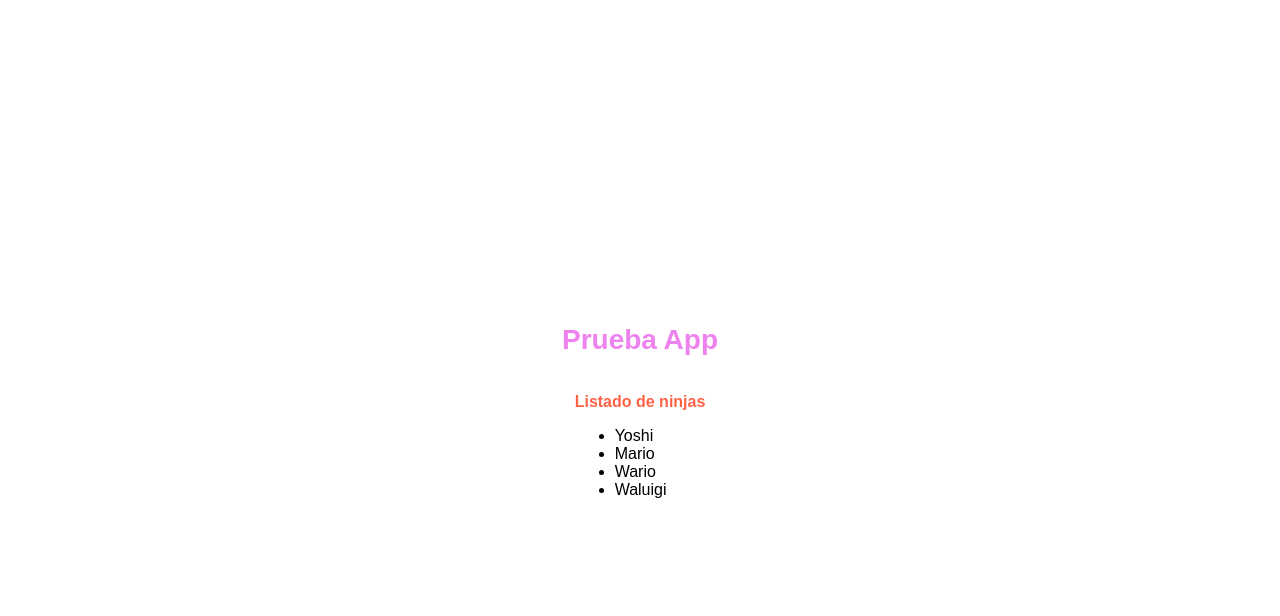
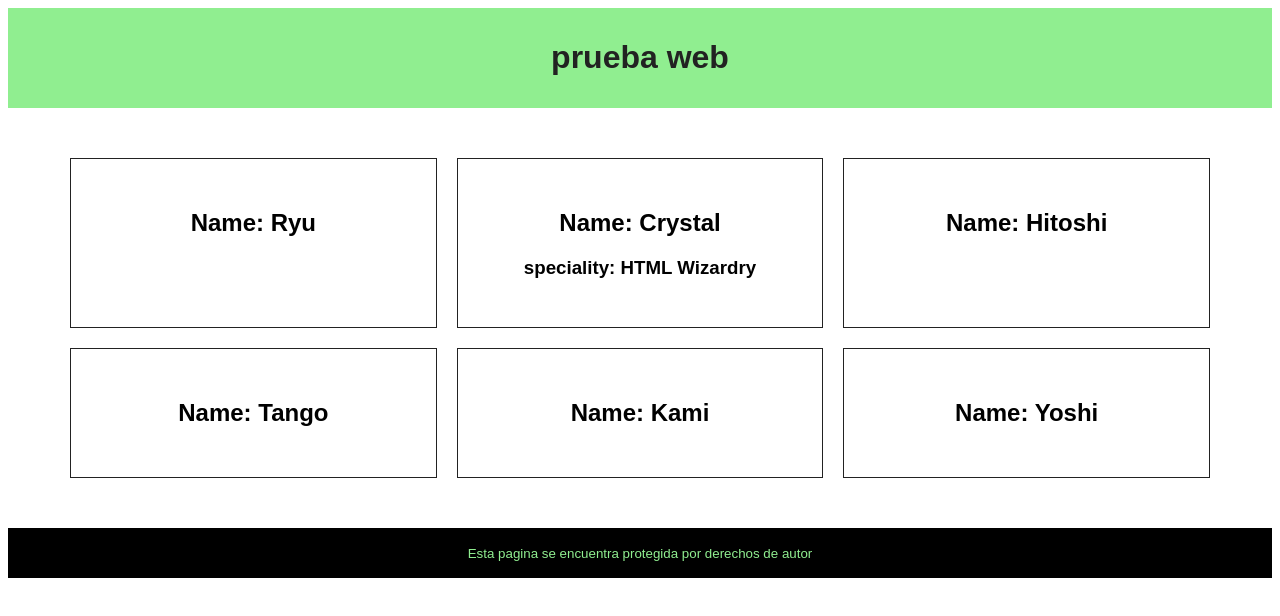
Before and after one commit to jorshua1/Vue-sandbox, a Vue app: page / in a window 1280 px wide. Shown: the top 616 px of the page. Built offline with nearby package versions, Linux system fonts and the light colour scheme.

Commit message:
se soluciona problema del v-for y se adjuntan los componentes de la pagina web de ejemplo

```diff
--- a/src/App.vue
+++ b/src/App.vue
@@ -1,53 +1,30 @@
 <template>
   <div id="app">
-    <h2>{{titulo}}</h2>
-    <ninjas></ninjas>
+    <app-header></app-header>
+    <medio></medio>
+    <app-footer></app-footer>
   </div>
 </template>
-
 <script>
-  //al querer importar componentes para anidarlos lo podemos hacer de dos formas
-  //global: significa que lo podemos usar en otros componentes y localmente
+import Header from './components/Header.vue'
+import Medio from './components/Medio.vue'
+import Footer from './components/Footer.vue'
 
 
-  //Forma local: se importa el componente y se le asigna el nombrea usar por el import
-  import Ninjas from "./Ninjas.vue"
+export default ({
+  data() {
+    return{
 
-  export default ({
-    //declaramos el objeto components y dentro de el insertamos los componentes que usaremos localmente en esta vista
-    components: {
-      // asignamos el alias con el que se llamara al componente y el nombre de donde viene dicho componente en el import
-      'ninjas': Ninjas
-    },
-    data() {
-      return {
-        titulo: 'Prueba App'
-      }
     }
-  })
+  },
+  components:{
+    'app-header' : Header,
+    'medio' : Medio,
+    'app-footer' : Footer
+  }
+})
 </script>
-
-/* Si se agrega un estilo personalizado a una etiqueta en el archivo base de la aplicacion
-esta puede ser sobreescrita por los estilos personalizados del componente que se esta importando
-para evitar esto hacemos uso de la palabra scoped en la etiqueta style -> <style scoped> </style>
-de esta forma le indicamos al DOM que solo aplique los estilos indicados a este elemento y no a los demas */
 
 <style>
 
-
-  #app {
-    font-family: Arial, Helvetica, sans-serif;
-    display: flex;
-    height: 100vh;
-    flex-direction: column;
-    justify-content: center;
-    align-items: center;
-  }
-  h2{
-    font-size: 28px;
-    color:violet;
-  }
-
 </style>
-
-components: { Ninjas },
--- /dev/null
+++ b/src/components/Footer.vue
@@ -0,0 +1,27 @@
+<template>
+    <footer>
+        <small> {{copy}} </small>
+    </footer>
+</template>
+
+<script>
+export default {
+    data() {
+        return{
+            copy: 'Esta pagina se encuentra protegida por derechos de autor'
+        }
+    },
+}
+</script>
+<style scoped>
+footer{
+    background-color: black;
+    padding: 16px;
+    text-align: center;
+}
+
+small{
+    color:lightgreen;
+    font-family: Arial, Helvetica, sans-serif
+}
+</style>
--- /dev/null
+++ b/src/components/Header.vue
@@ -0,0 +1,27 @@
+<template>
+    <header>
+        <h1> {{title}} </h1>
+    </header>
+</template>
+
+<script>
+export default({
+    data() {
+        return{
+            title: 'prueba web'
+        }
+    }
+})
+</script>
+
+<style scoped>
+header{
+    background-color:lightgreen;
+    padding: 10px;
+    text-align: center;
+}
+h1{
+    color: #222;
+    font-family: Arial, Helvetica, sans-serif;
+}
+</style>
--- /dev/null
+++ b/src/components/Medio.vue
@@ -0,0 +1,80 @@
+<template>
+    <div id="ninjas">
+        <ul>
+            <li v-for="ninja in ninjas" :key="ninja" v-on:click="ninja.show=!ninja.show">
+                <h2>Name: {{ninja.name}}</h2>
+                <h3 v-show="ninja.show">speciality: {{ninja.speciality}} </h3>
+            </li>
+        </ul>
+    </div>
+</template>
+<script>
+    export default {
+        data() {
+            return {
+                ninjas: [{
+                        name: 'Ryu',
+                        speciality: 'Vue Components',
+                        show: false
+                    },
+                    {
+                        name: 'Crystal',
+                        speciality: 'HTML Wizardry',
+                        show: true
+                    },
+                    {
+                        name: 'Hitoshi',
+                        speciality: 'Click Events',
+                        show: false
+                    },
+                    {
+                        name: 'Tango',
+                        speciality: 'Conditionals',
+                        show: false
+                    },
+                    {
+                        name: 'Kami',
+                        speciality: 'Webpack',
+                        show: false
+                    },
+                    {
+                        name: 'Yoshi',
+                        speciality: 'Data Recollection',
+                        show: false
+                    }
+
+                ]
+            }
+        },
+    }
+</script>
+
+<style scoped>
+    li:hover{
+        background-color: #222;
+        color: lightgreen;
+    }
+
+    #ninjas{
+        width: 100%;
+        max-width: 1200px;
+        margin: 40px auto;
+        padding: 0px 20px;
+        box-sizing: border-box;
+        font-family: Arial, Helvetica, sans-serif;
+    }
+    ul{
+        display: flex;
+        flex-wrap: wrap;
+        list-style-type: none;
+        padding: 0;
+    }
+    li{
+        flex-grow: 1;
+        flex-basis: 300px;
+        text-align: center;
+        padding: 30px;
+        border: 1px solid  #222;
+        margin: 10px;
+    }
+</style>
```
